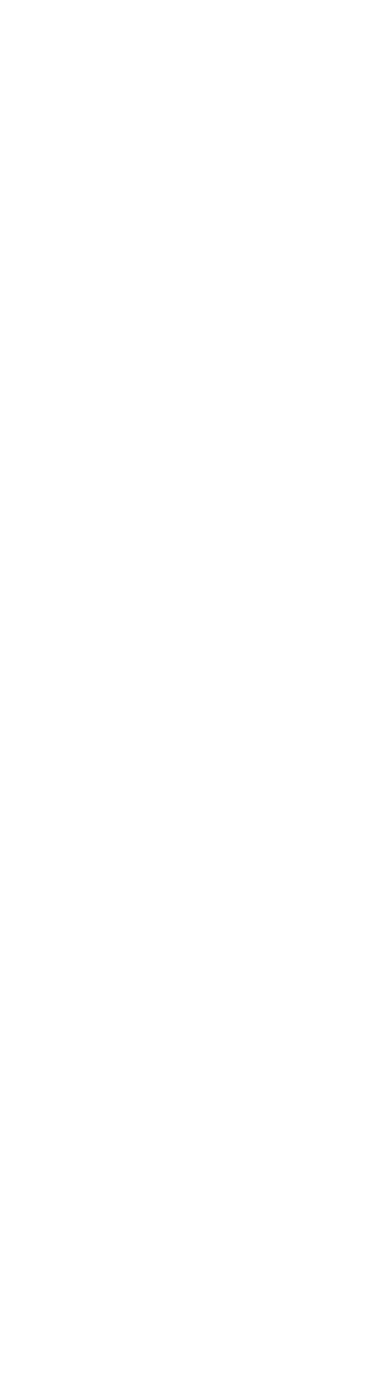
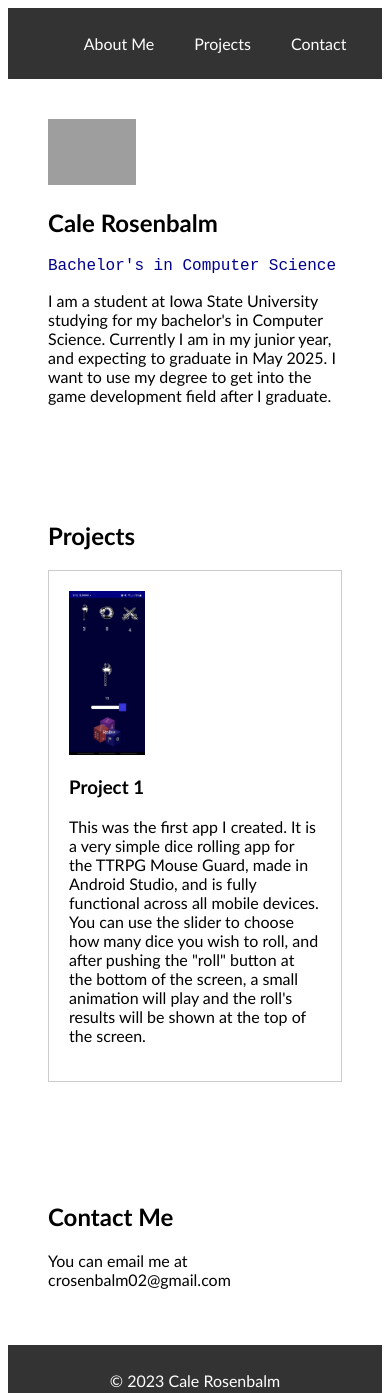
Before and after one commit to crosenbalm/personal, a plain HTML site: page index.html in a window 390 px wide. Shown: the top 1393 px of the page. Before the commit the page ends 844 px from the top, so only its background shows below. Drawn offline with Linux system fonts and the light colour scheme; grey boxes are pictures that could not be loaded.

Commit message:
personal webpage

```diff
--- a/index.html
+++ b/index.html
@@ -3,9 +3,75 @@
 <head>
     <meta charset="UTF-8">
     <meta name="viewport" content="width=device-width, initial-scale=1.0">
+    <link rel="stylesheet" href="style.css">
+    <style>
+        .container {
+            max-width: 960px;
+            margin: 0 auto;
+            padding: 40px;
+        }
+        .project {
+            margin-bottom: 20px;
+            border: 1px solid #ccc;
+            padding: 20px;
+        }
+    </style>
     <title>Document</title>
 </head>
 <body>
-
+    <header>
+        <nav>
+            <ul>
+                <li><a href="#about">About Me</a></li>
+                <li><a href="#projects">Projects</a></li>
+                <li><a href="#contact">Contact</a></li>
+            </ul>
+        </nav>
+    </header>
+    <section id="about">
+        <div class="container">
+            <img src="./profile.jpg" alt="Profile Photo">
+            <h1>Cale Rosenbalm</h1>
+            <p style="font-family: 'Courier New', Courier, monospace; color:darkblue">Bachelor's in Computer Science</p>
+            <p>
+                I am a student at Iowa State University studying for my
+                bachelor's in Computer Science. Currently I am in my junior
+                year, and expecting to graduate in May 2025. I want to use
+                my degree to get into the game development field after I
+                graduate.
+            </p>
+        </div>
+    </section>
+    <section id="projects">
+        <div class="container">
+            <h2>Projects</h2>
+            <div class="project">
+                <img src="./project1.jpg" alt="Project 1">
+                <h3>Project 1</h3>
+                <p>
+                    This was the first app I created. It is a very simple dice
+                    rolling app for the TTRPG Mouse Guard, made in Android Studio,
+                    and is fully functional across all mobile devices. You can use
+                    the slider to choose how many dice you wish to roll, and after
+                    pushing the "roll" button at the bottom of the screen, a small
+                    animation will play and the roll's results will be shown at the
+                    top of the screen.
+                </p>
+            </div>
+        </div>
+    </section>
+    <section id="contact">
+        <div class="container">
+            <h2>
+                Contact Me
+            </h2>
+            <p>
+                You can email me at crosenbalm02@gmail.com
+            </p>
+        </div>
+    </section>
+    <footer>
+        <p>&copy; 2023 Cale Rosenbalm</p>
+    </footer>
 </body>
 </html>
--- /dev/null
+++ b/style.css
@@ -0,0 +1,30 @@
+header{
+    background-color: #333;
+    color: #fff;
+    padding: 10px 0;
+}
+nav ul {
+    list-style: none;
+    display: flex;
+    justify-content: center;
+}
+nav li {
+    margin: 0 20px;
+}
+nav a{
+    text-decoration: none;
+    color: #fff;
+}
+body {
+    font-family:'Gill Sans', 'Gill Sans MT', Calibri, 'Trebuchet MS', sans-serif;
+}
+img {
+    max-width: 30%;
+
+}
+footer {
+    text-align: center;
+    padding: 10px;
+    background-color: #333;
+    color: #fff;
+}
```
Also changed, not shown: project1.jpg (added), 2 other files.
